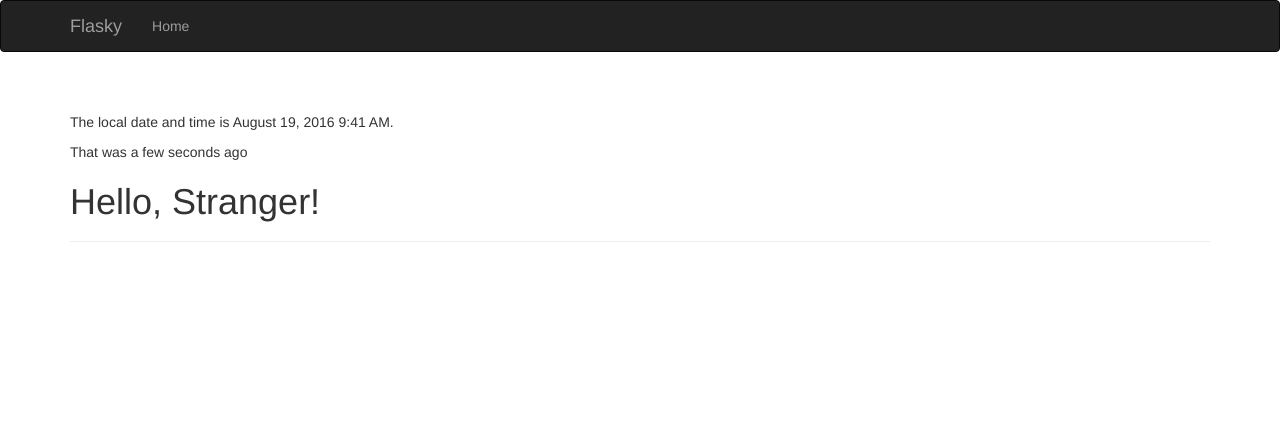
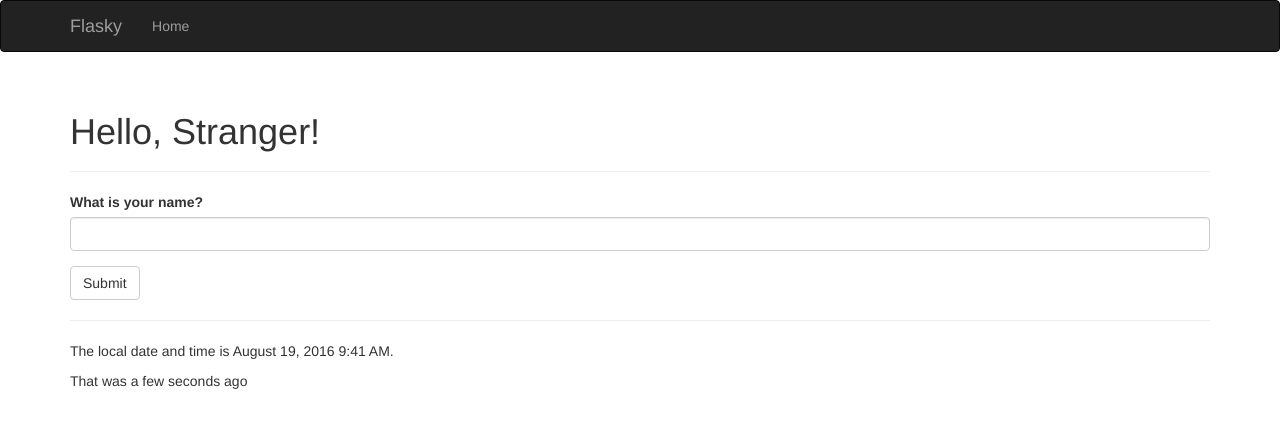
Before and after one commit to Niel2016/FlaskApp, a Flask app: page / in a window 1280 px wide. Shown: the top 428 px of the page. Run offline with Flask 2, Linux system fonts and the light colour scheme; some libraries are stand-ins or nearby versions.

Commit message:
add web form function.

```diff
--- a/run.py
+++ b/run.py
@@ -1,9 +1,14 @@
 from datetime import datetime
-from flask import Flask
+from flask import Flask, flash
+from flask import session, redirect, url_for
 from flask import render_template
 from flask_script import Manager
 from flask_bootstrap import Bootstrap
 from flask_moment import Moment
+from flask_wtf import Form
+from wtforms import StringField, SubmitField
+from wtforms.validators import Required
+
 
 app = Flask(__name__)
 bootstrap = Bootstrap(app)
@@ -11,11 +16,15 @@ manager = Manager(app)
 moment = Moment(app)
 
 app.config['DEBUG'] = True
-
-
+app.config['SECRET_KEY'] = 'HARD TO GUESS'
 # @app.before_request
 # def before_first_request():
 #     g.user = 'Nielss'
+
+
+class NameForm(Form):
+    name = StringField('What is your name?', validators=[Required()])
+    submit = SubmitField('Submit')
 
 
 @app.errorhandler(404)
@@ -28,9 +37,19 @@ def server_internal_error(e):
     return render_template('500.html', s_msg=e)
 
 
-@app.route('/')
+@app.route('/', methods=['GET', 'POST'])
 def home():
+    form = NameForm()
+    if form.validate_on_submit():
+        oldname = session.get('name')
+        if oldname is not None and oldname != form.name.data:
+            flash('Looks like you have changed your name.')
+        session['name'] = form.name.data
+        form.name.data = ''
+        return redirect(url_for('home'))
     return render_template('index.html',
+                           username=session.get('name'),
+                           form=form,
                            current_time=datetime.utcnow())
 
 if __name__ == '__main__':
--- a/templates/base.html
+++ b/templates/base.html
@@ -34,7 +34,15 @@
 
 {%block content%}
 	<div class="container">
+		{% for msg in get_flashed_messages()%}
+			<div class='alert alert-warning'>
+				<button type="button" class="close" data-dismiss="alert">&times;</button>
+				{{msg}}
+			</div>
+		{% endfor %}
+
 		{%block page_content%}{%endblock%}
+
 	</div>
 {%endblock%}
 
--- a/templates/index.html
+++ b/templates/index.html
@@ -1,13 +1,21 @@
 {% extends 'base.html' %}
+{% import 'bootstrap/wtf.html' as wtf %}
 
 {%block title%}Welcome to Flask{%endblock%}
 
 
-{%block page_content%}
+{% block page_content %}
 
 	<div class="page-header">
-		<p>The local date and time is {{ moment(current_time).format('LLL') }}.</p>
-		<p>That was {{ moment(current_time).fromNow(refresh=True) }}</p>
-		<h1>Hello, Stranger!</h1>
+		{% if username %}
+			<h1>Hello, {{username}}</h1>
+		{% else %}
+			<h1>Hello, Stranger!</h1>
+		{% endif %}
 	</div>
-{%endblock%}
+	{{ wtf.quick_form(form) }}
+	<hr>
+	<p>The local date and time is {{ moment(current_time).format('LLL') }}.</p>
+	<p>That was {{ moment(current_time).fromNow(refresh=True) }}</p>
+
+{% endblock %}
```
